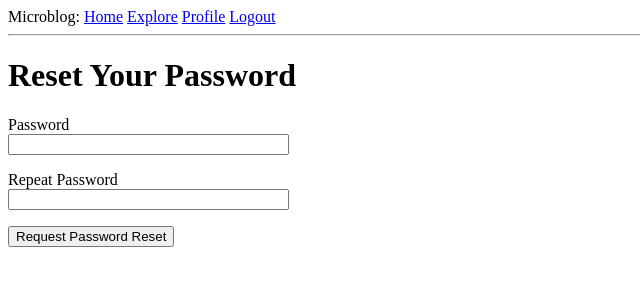
After one commit to MyceliasCoin/microblog, a Flask app: template templates/reset_password.html in a window 1280 px wide. The commit adds this page. Shown: the top 300 px of the page, without its empty margins (0-640 px from the left). Run offline with Flask 2, Linux system fonts and the light colour scheme; the template is opened without the code that fills it: values that come from a table or form of the project are taken from there, others are empty; the visitor is signed in with stand-in values (Sample User, id 1); data comes from the database, SQL or seed files in the repository; both versions use the stored data as it was after the commit; parts of the project's set-up code (start-up, migrations or seed data) failed here and were passed over.

Commit message:
Password reset complete
Password reset complete

```diff
--- a/app.py
+++ b/app.py
@@ -49,7 +49,7 @@ if not app.debug:
 
 
 # BE CAREFUL ABOUT CIRCULAR IMPORTS!
-from static.forms import LoginForm, RegistrationForm, EditProfileForm, PostForm, ResetPasswordRequestForm
+from static.forms import LoginForm, RegistrationForm, EditProfileForm,PostForm, ResetPasswordRequestForm, ResetPasswordForm
 from static.models import User, Post
 from static import errors
 from static.email import send_password_reset_email
@@ -113,6 +113,36 @@ def register():
         flash('Congratulations, you are now a registered user!')
         return redirect(url_for('login'))
     return render_template('register.html', title='Register', form=form)
+
+
+@app.route('/reset_password_request', methods=['GET', 'POST'])
+def reset_password_request():
+    if current_user.is_authenticated:
+        return redirect(url_for('index'))
+    form = ResetPasswordRequestForm()
+    if form.validate_on_submit():
+        user = User.query.filter_by(email=form.email.data).first()
+        if user:
+            send_password_reset_email(user)
+        flash('Check your email for the instructions to reset your password')
+        return redirect(url_for('login'))
+    return render_template('reset_password_request.html', title='Reset Password', form=form)
+
+
+@app.route('/reset_password/<token>', methods=['GET', 'POST'])
+def reset_password(token):
+    if current_user.is_authenticated:
+        return redirect(url_for('index'))
+    user = User.verify_reset_password_token(token)
+    if not user:
+        return redirect(url_for('index'))
+    form = ResetPasswordForm()
+    if form.validate_on_submit():
+        user.set_password(form.password.data)
+        db.session.commit()
+        flash('Your password has been reset.')
+        return redirect(url_for('login'))
+    return render_template('reset_password.html', form=form)
 
 
 @app.route('/user/<username>')
@@ -188,20 +218,6 @@ def explore():
     return render_template('index.html', title='Explore', posts=posts.items, next_url=next_url, prev_url=prev_url)
 
 
-@app.route('/reset_password_request', methods=['GET', 'POST'])
-def reset_password_request():
-    if current_user.is_authenticated:
-        return redirect(url_for('index'))
-    form = ResetPasswordRequestForm()
-    if form.validate_on_submit():
-        user = User.query.filter_by(email=form.email.data).first()
-        if user:
-            send_password_reset_email(user)
-        flash('Check your email for the instructions to reset your password')
-        return redirect(url_for('login'))
-    return render_template('reset_password_request.html', title='Reset Password', form=form)
-
-
 @app.before_request
 def before_request():
     if current_user.is_authenticated:
--- a/config.py
+++ b/config.py
@@ -17,4 +17,4 @@ class Config(object):
     MAIL_PASSWORD = os.environ.get('MAIL_PASSWORD')
     ADMINS = ['mycelias21@gmail.com']
 
-    POSTS_PER_PAGE = 3
+    POSTS_PER_PAGE = 5
--- a/static/forms.py
+++ b/static/forms.py
@@ -13,6 +13,12 @@ class LoginForm(FlaskForm):
 
 class ResetPasswordRequestForm(FlaskForm):
     email = StringField('Email', validators=[DataRequired(), Email()])
+    submit = SubmitField('Request Password Reset')
+
+
+class ResetPasswordForm(FlaskForm):
+    password = PasswordField('Password', validators=[DataRequired()])
+    password2 = PasswordField('Repeat Password', validators=[DataRequired(), EqualTo('password')])
     submit = SubmitField('Request Password Reset')
 
 
--- a/static/models.py
+++ b/static/models.py
@@ -68,7 +68,7 @@ class User(UserMixin, db.Model):
     @staticmethod
     def verify_reset_password_token(token):
         try:
-            id = jwt.decode(token, app.config['SECRET-KEY'],
+            id = jwt.decode(token, app.config['SECRET_KEY'],
                             algorithms=['HS256'])['reset_password']
         except:
             return
--- /dev/null
+++ b/templates/reset_password.html
@@ -0,0 +1,23 @@
+{% extends "base.html" %}
+
+{% block content %}
+    <h1>Reset Your Password</h1>
+    <form action="" method="post">
+        {{ form.hidden_tag() }}
+        <p>
+            {{ form.password.label }}<br>
+            {{ form.password(size=32) }}<br>
+            {% for error in form.password.errors %}
+                <span style="color: red;">[{{ error }}]</span>
+            {% endfor %}
+        </p>
+        <p>
+            {{ form.password2.label }}<br>
+            {{ form.password2(size=32) }}<br>
+            {% for error in form.password2.errors %}
+                <span style="color: red;">[{{ error }}]</span>
+            {% endfor %}
+        </p>
+        <p>{{ form.submit() }}</p>
+    </form>
+{% endblock %}
--- a/templates/reset_password_request.html
+++ b/templates/reset_password_request.html
@@ -7,9 +7,9 @@
         {{ form.hidden_tag() }}
         <p>
             {{ form.email.label }}<br>
-            {{ form.email(size=64 }}<br>
+            {{ form.email(size=64) }}<br>
             {% for error in form.email.errors %}
-                <span style="color: red;">[{{ error }}</span>
+                <span style="color: red;">[{{ error }}]</span>
             {% endfor %}
         </p>
         <p>{{ form.submit() }}</p>
```
Also changed, not shown: static/email.py (+13 -0 lines), templates/email/reset_password.html (added, +14 -0 lines), templates/email/reset_password.txt (added, +11 -0 lines), app.db, 6 other files.
